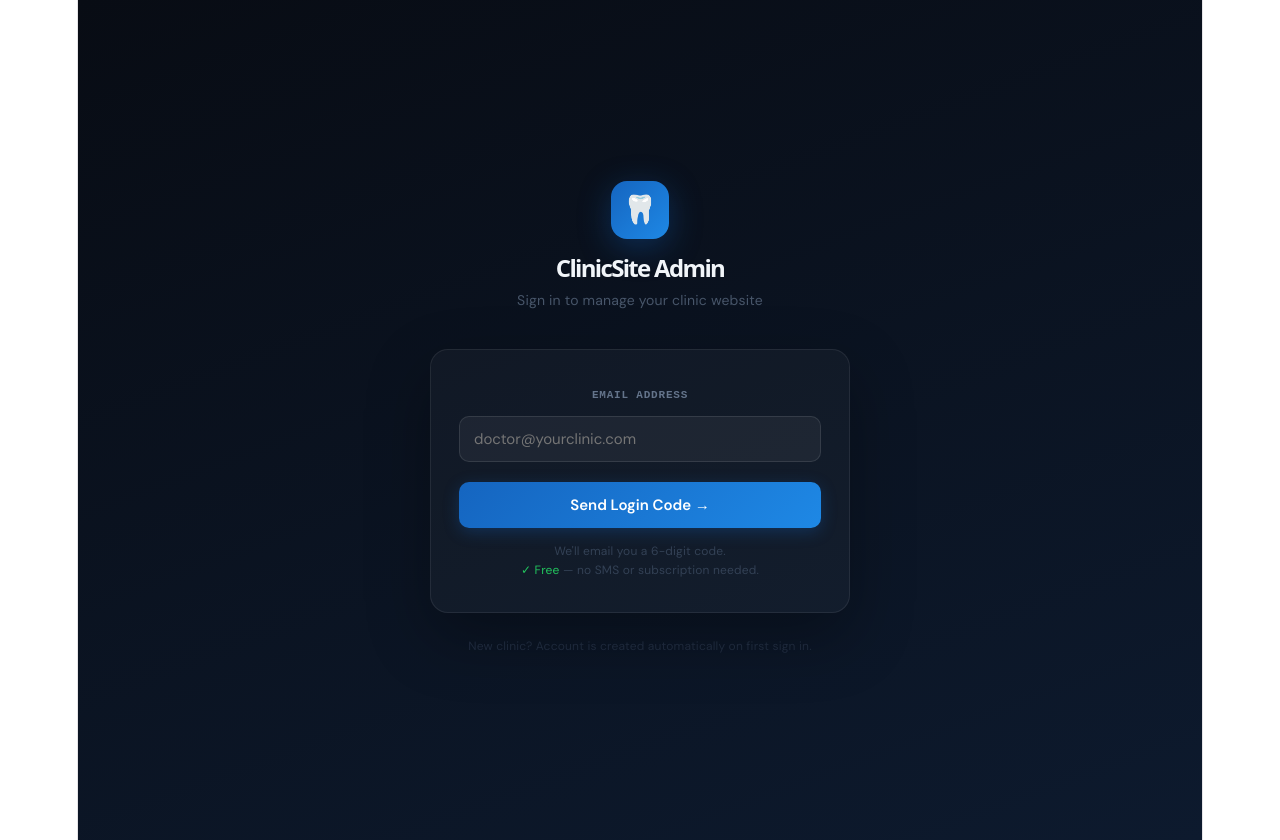
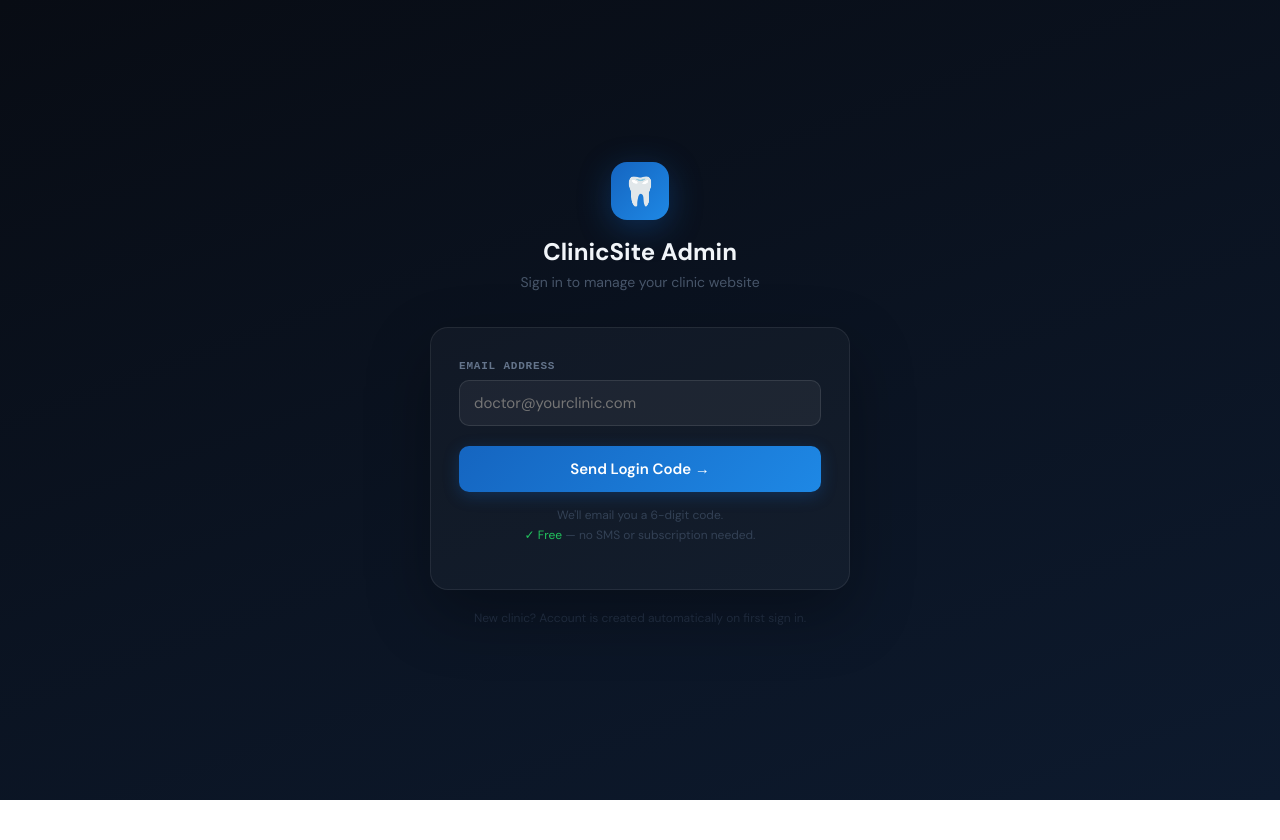
Before and after one commit to karurplywoodsfb-cmd/ClinicSite_v1, a React (Vite) app: page /login in a window 1280 px wide. After the commit the page ends 800 px from the top, so only its background shows below. Built offline with nearby package versions, Linux system fonts and the light colour scheme; no server answers.

Commit message:
20260704_1

```diff
--- a/src/index.css
+++ b/src/index.css
@@ -1,111 +1,35 @@
-:root {
-  --text: #6b6375;
-  --text-h: #08060d;
-  --bg: #fff;
-  --border: #e5e4e7;
-  --code-bg: #f4f3ec;
-  --accent: #aa3bff;
-  --accent-bg: rgba(170, 59, 255, 0.1);
-  --accent-border: rgba(170, 59, 255, 0.5);
-  --social-bg: rgba(244, 243, 236, 0.5);
-  --shadow:
-    rgba(0, 0, 0, 0.1) 0 10px 15px -3px, rgba(0, 0, 0, 0.05) 0 4px 6px -2px;
+/* index.css — reset only, no layout constraints */
 
-  --sans: system-ui, 'Segoe UI', Roboto, sans-serif;
-  --heading: system-ui, 'Segoe UI', Roboto, sans-serif;
-  --mono: ui-monospace, Consolas, monospace;
+*, *::before, *::after {
+  box-sizing: border-box;
+}
 
-  font: 18px/145% var(--sans);
-  letter-spacing: 0.18px;
-  color-scheme: light dark;
-  color: var(--text);
-  background: var(--bg);
-  font-synthesis: none;
-  text-rendering: optimizeLegibility;
+html {
+  scroll-behavior: smooth;
   -webkit-font-smoothing: antialiased;
   -moz-osx-font-smoothing: grayscale;
-
-  @media (max-width: 1024px) {
-    font-size: 16px;
-  }
-}
-
-@media (prefers-color-scheme: dark) {
-  :root {
-    --text: #9ca3af;
-    --text-h: #f3f4f6;
-    --bg: #16171d;
-    --border: #2e303a;
-    --code-bg: #1f2028;
-    --accent: #c084fc;
-    --accent-bg: rgba(192, 132, 252, 0.15);
-    --accent-border: rgba(192, 132, 252, 0.5);
-    --social-bg: rgba(47, 48, 58, 0.5);
-    --shadow:
-      rgba(0, 0, 0, 0.4) 0 10px 15px -3px, rgba(0, 0, 0, 0.25) 0 4px 6px -2px;
-  }
-
-  #social .button-icon {
-    filter: invert(1) brightness(2);
-  }
 }
 
 body {
   margin: 0;
+  padding: 0;
 }
 
+/* #root must be full width — no max-width, no centering, no border */
 #root {
-  width: 1126px;
-  max-width: 100%;
-  margin: 0 auto;
-  text-align: center;
-  border-inline: 1px solid var(--border);
-  min-height: 100svh;
-  display: flex;
-  flex-direction: column;
-  box-sizing: border-box;
+  width: 100%;
+  min-height: 100vh;
 }
 
-h1,
-h2 {
-  font-family: var(--heading);
-  font-weight: 500;
-  color: var(--text-h);
+img {
+  max-width: 100%;
+  height: auto;
+  display: block;
 }
 
-h1 {
-  font-size: 56px;
-  letter-spacing: -1.68px;
-  margin: 32px 0;
-  @media (max-width: 1024px) {
-    font-size: 36px;
-    margin: 20px 0;
-  }
+button {
+  font-family: inherit;
+  cursor: pointer;
+  border: none;
+  background: none;
 }
-h2 {
-  font-size: 24px;
-  line-height: 118%;
-  letter-spacing: -0.24px;
-  margin: 0 0 8px;
-  @media (max-width: 1024px) {
-    font-size: 20px;
-  }
-}
-p {
-  margin: 0;
-}
-
-code,
-.counter {
-  font-family: var(--mono);
-  display: inline-flex;
-  border-radius: 4px;
-  color: var(--text-h);
-}
-
-code {
-  font-size: 15px;
-  line-height: 135%;
-  padding: 4px 8px;
-  background: var(--code-bg);
-}
--- a/src/pages/ClinicSite.css
+++ b/src/pages/ClinicSite.css
@@ -29,7 +29,7 @@
   --shadow-md: 0 8px 24px rgba(11, 37, 69, 0.1);
   --shadow-lg: 0 16px 48px rgba(11, 37, 69, 0.14);
   --transition: 0.25s cubic-bezier(0.4, 0, 0.2, 1);
-  --max-width: 100%;
+  --max-width: 1200px;
   --section-py: 80px;
 }
 
@@ -78,9 +78,8 @@ button {
 
 /* ── Utility Classes ── */
 .cs-container {
-  max-width: var(--max-width);
-  margin: 0;
-  padding: 0;
+  width: 100%;
+  padding: 0 24px;
 }
 
 .cs-section {
@@ -404,9 +403,8 @@ button {
 }
 
 .cs-hero-inner {
-  max-width: var(--max-width);
-  margin: 0;
-  padding: 0;
+  width: 100%;
+  padding: 0 24px;
   display: grid;
   grid-template-columns: 1fr 420px;
   gap: 60px;
```
Also changed, not shown: src/App.css (+1 -184 lines).
